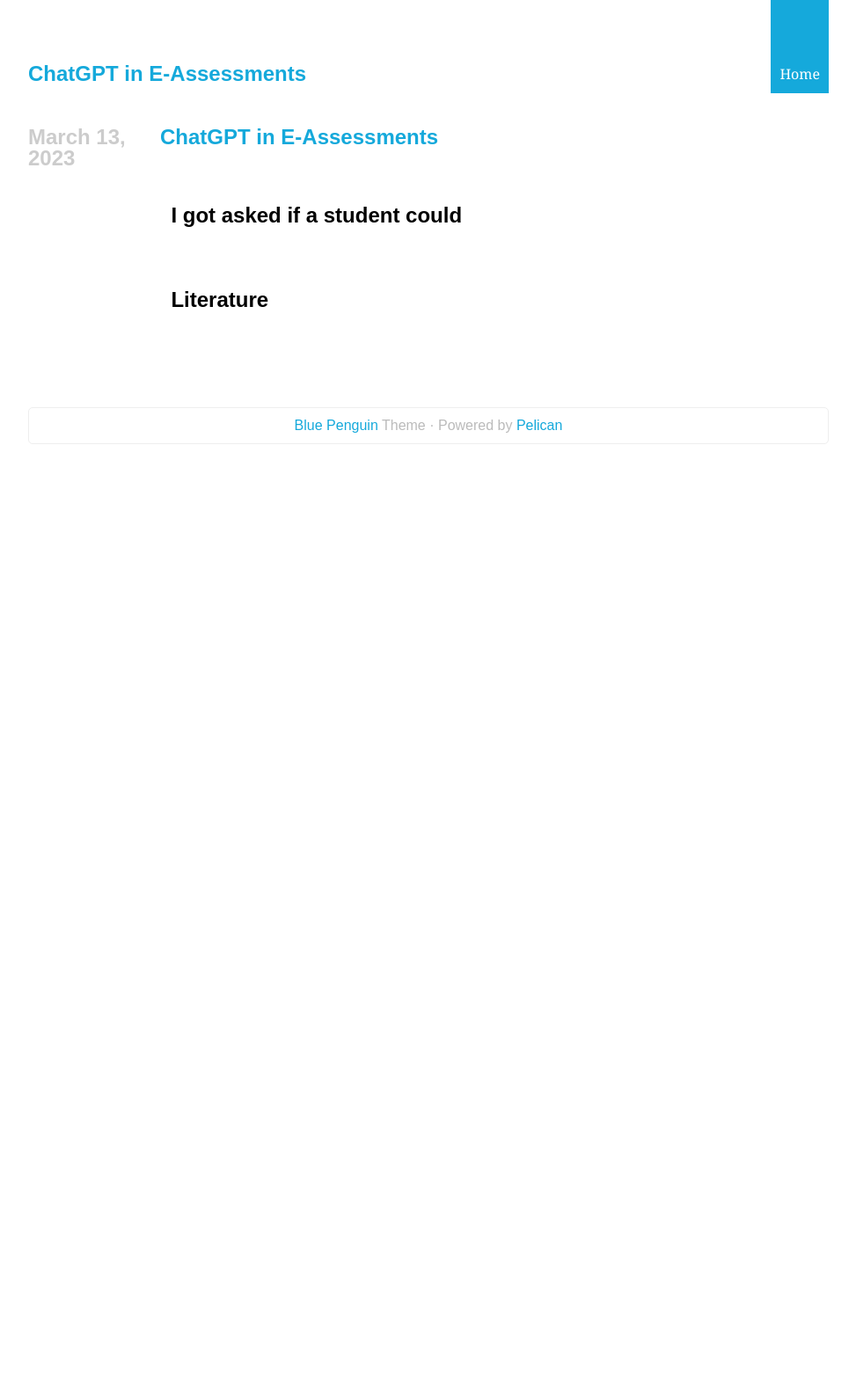
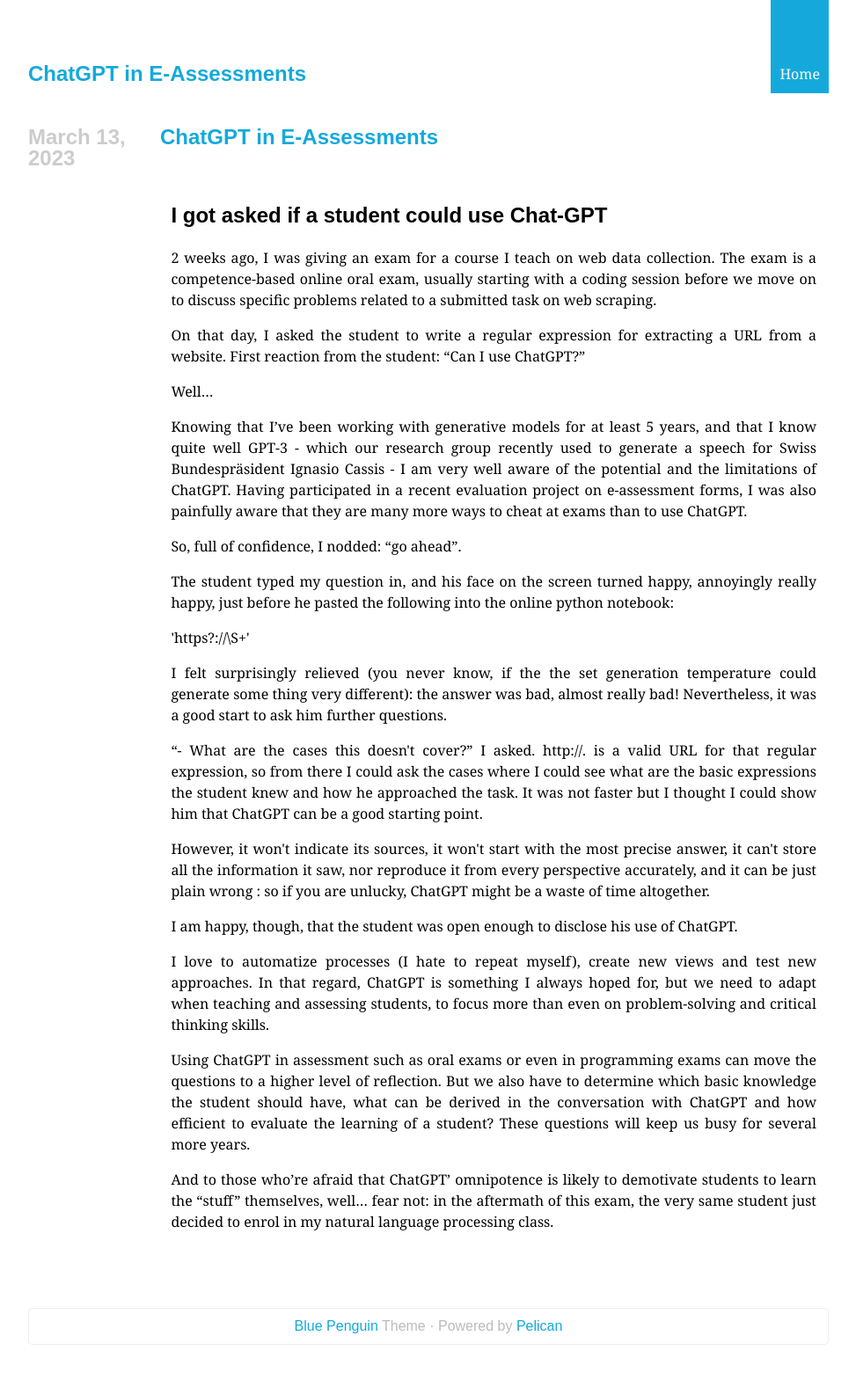
Before and after one commit to fbenites/fbenites.github.io, a Jekyll site: the page ChatGPT-E-Assessments/index.html, which Jekyll copies as it is, in a window 1280 px wide. Shown: the whole page at 88% size, without its empty margins (153-1126 px from the left). Built offline with Jekyll 4.4.1, drawn with Linux system fonts in a browser that asks for light colours; before the commit the page ends 900 px from its top, so only the background shows below that.

Commit message:
added Text and link

```diff
--- a/ChatGPT-E-Assessments/index.html
+++ b/ChatGPT-E-Assessments/index.html
@@ -1149,9 +1149,33 @@
 .highlight .il { color: #666666 } /* Literal.Number.Integer.Long */</style><div class="cell border-box-sizing text_cell rendered"><div class="prompt input_prompt">
 </div><div class="inner_cell">
 <div class="text_cell_render border-box-sizing rendered_html">
-<h1 id="Twistbytes-Approach-to-Hierarchical-Classification-shared-Task-at-GermEval-2019">I got asked if a student could </h1><p></p>
-<h2 id="Task-Description"><a class="anchor-link" href="#Task-Description">&#182;</a></h2><p></p>
-<h2 id="Literature">Literature<a class="anchor-link" href="#Literature">&#182;</a></h2><p></p>
+  <h1 id="Twistbytes-Approach-to-Hierarchical-Classification-shared-Task-at-GermEval-2019">I got asked if a student could use Chat-GPT </h1><p>
+    2 weeks ago, I was giving an exam for a course I teach on web data collection. The exam is a competence-based online oral exam, usually starting with a coding session before we move on to discuss specific problems related to a submitted task on web scraping.</p>
+<p>    On that day, I asked the student to write a regular expression for extracting a URL from a website. First reaction from the student: “Can I use ChatGPT?”</p>
+   <p> Well…</p>
+<p>    Knowing that I’ve been working with generative models for at least 5 years, and that I know quite well GPT-3 - which our research group recently used to generate a speech for Swiss Bundespräsident Ignasio Cassis - I am very well aware of the potential and the limitations of ChatGPT. Having participated in a recent evaluation project on e-assessment forms, I was also painfully aware that they are many more ways to cheat at exams than to use ChatGPT.</p>
+   <p> So, full of confidence, I nodded: “go ahead”. </p>
+<p>    The student typed my question in, and his face on the screen turned happy, annoyingly really happy, just before he pasted the following into the online python notebook:</p>
+
+<p>    'https?://\S+'</p>
+
+<p>    I felt surprisingly relieved (you never know, if the the set generation temperature could generate some thing very different):  the answer was bad, almost really bad!  Nevertheless, it was a good start to ask him further questions. </p>
+    <p>“- What are the cases this doesn't cover?” I asked.  http://. is a valid URL for that regular expression, so from there I could ask the cases where I could see what are the basic expressions the student knew and how he approached the task. It was not faster but I thought I could show him that ChatGPT can be a good starting point.</p>
+    <p>However, it won't indicate its sources, it won't start with the most precise answer, it can't store all the information it saw, nor reproduce it from every perspective accurately, and it can be just plain wrong : so if you are unlucky, ChatGPT might be a waste of time altogether.</p>
+
+    <p>I am happy, though, that the student was open enough to disclose his use of ChatGPT.</p>
+    <p>I love to automatize processes (I hate to repeat myself), create new views and test new approaches. In that regard, ChatGPT is something I always hoped for, but we need to adapt when teaching and assessing students, to focus more than even on problem-solving and critical thinking skills.</p>
+
+    <p>Using ChatGPT in assessment such as oral exams or even in programming exams can move the questions to a higher level of reflection. But we also have to determine which basic knowledge the student should have, what can be derived in the conversation with ChatGPT and how efficient to evaluate the learning of a student? These questions will keep us busy for several more years.</p>
+
+    <p>And to those who’re afraid that ChatGPT’ omnipotence is likely to demotivate students to learn the “stuff” themselves, well… fear not: in the aftermath of this exam, the very same student just decided to enrol in my natural language processing class.</p>
+
+
+
+
+
+
+
 
 </div>
 </div>
--- a/index.html
+++ b/index.html
@@ -18,7 +18,10 @@
 	<h1>Data Science</h1>
 	<p>
 	  I'll talk about data science in particular about machine and deep learning. Some data mining and discussion of papers should also occur :) .
-	  </p>
+	</p>
+	<ul>
+<a href="https://fbenites.github.io/ChatGPT-E-Assessments/index.html"> ChatGPT-E-Assessments </a>
+	  </ul>
 	<h1>Shared Tasks</h1>
 	<p>I frequently participate in shared tasks and I will discuss my approaches here. </p>
 	<ul>
```
